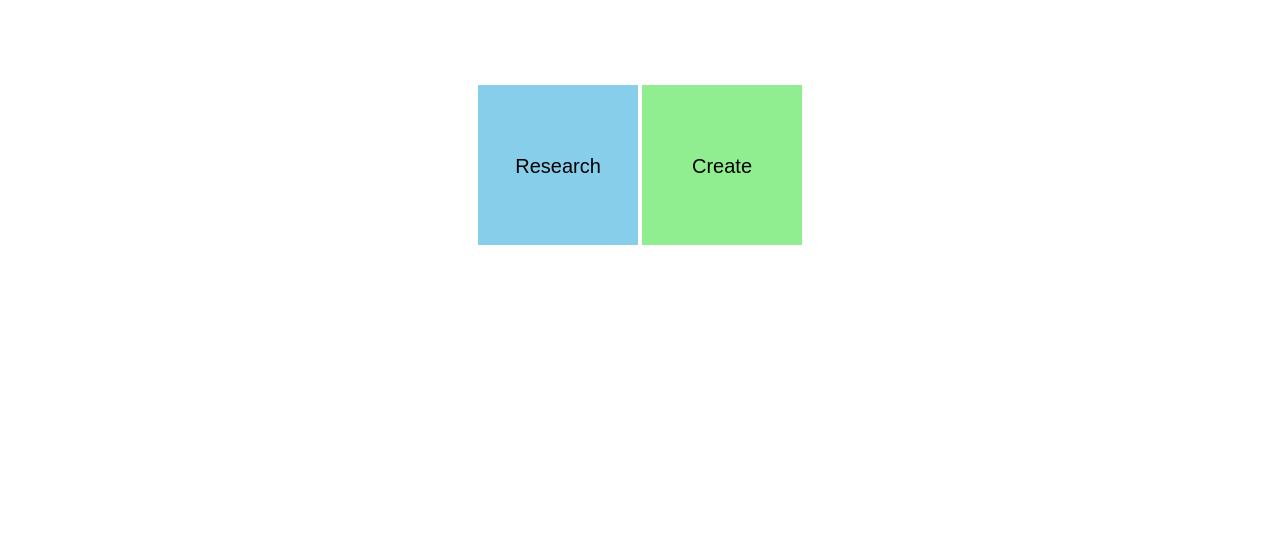
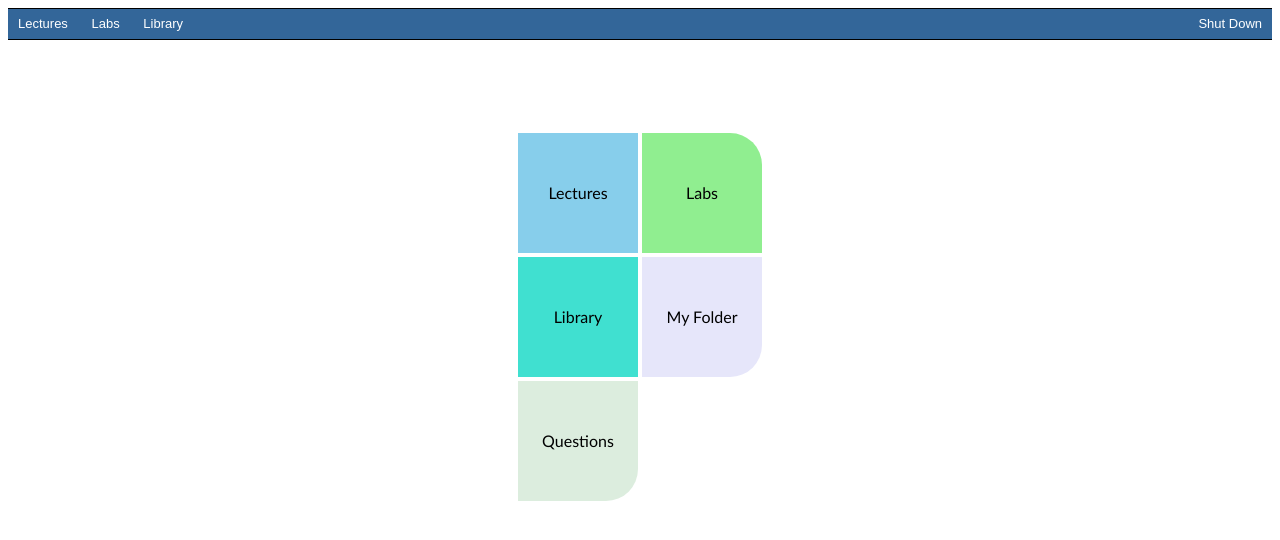
Before and after one commit to TLRF/the-playpi, a plain HTML site: page index.html in a window 1280 px wide. Drawn offline with Linux system fonts and the light colour scheme.

Commit message:
31/10/2014
PlayPi NGO product update. Removed play, P design, QB and MyFold to be
done.

```diff
--- a/css/index.css
+++ b/css/index.css
@@ -1,52 +1,63 @@
 .one {
-background:skyblue;
+background: skyblue;
 text-align: center;
-width: 160px;
-height:160px;
+width: 120px;
+height:120px;
 vertical-align: middle;
 
 }
 .two {
-background:lightgreen;
+background: lightgreen;
 text-align: center;
-width: 160px;
-height:160px;
+width: 120px;
+height:120px;
 vertical-align: middle;
-
+border-top-right-radius: 2em;
 
 }
 
 .three {
-background:turquoise;
+background: turquoise;
 text-align: center;
-width: 160px;
-height:160px;
+width: 120px;
+height:120px;
 vertical-align: middle;
+
 
 
 }
 
 
 .four {
-background:lavender;
+background: lavender;
 text-align: center;
-width: 160px;
-height:160px;
+width: 120px;
+height:120px;
 vertical-align: middle;
+border-bottom-right-radius: 2em;
+}
+.five {
+background: #DCEDDE;
+text-align: center;
+width: 120px;
+height:120px;
+vertical-align: middle;
+border-bottom-right-radius: 2em;
+
 }
 .empty {
 text-align: center;
-width: 160px;
-height:160px;
+width: 120px;
+height:120px;
 vertical-align: middle;
 }
 
 .para {
 vertical-align: middle;
-font-family: Arial;
-font-size: 20px;
+font-family: Calibri;
+font-size: 16px;
 font-weight: normal;
-padding-top:70px;
+padding-top:50px;
 margin-bottom: 0.5em;
 margin-top: 0em;
 }
--- a/index.css
+++ /dev/null
@@ -1,40 +0,0 @@
-.one {
-background:skyblue;
-text-align: center;
-width: 160px;
-height:160px;
-vertical-align: middle;
-
-}
-.two {
-background:lightgreen;
-text-align: center;
-width: 160px;
-height:160px;
-vertical-align: middle;
-
-
-}
-
-.three {
-background:turquoise;
-text-align: center;
-width: 160px;
-height:160px;
-vertical-align: middle;
-
-
-}
-.para {
-vertical-align: middle;
-font-family: Arial;
-font-size: 20px;
-font-weight: normal;
-padding-top:70px;
-}
-
-
-a {
-color: black;
-text-decoration: none;
-}
--- a/index.html
+++ b/index.html
@@ -1,28 +1,71 @@
 <!DOCTYPE html>
 <html>
 <head>
-	<title>Control Station</title>
+	<title>Research Centre</title>
 	<meta charset="utf-8">
-	<link href="index.css" rel="stylesheet" type="text/css">
+
+	 <!-- Bootstrap core CSS -->
+
+	<link href="css/index.css" rel="stylesheet" type="text/css">
+<link href="css/navbar2.css" rel="stylesheet">
+
 </head>
-<body><br><br><br>
+<body>
+<div id="navbar2">
+<ul>
+<li><a href="http://127.0.0.1:7007">Lectures</a></li>
+<li><a href="/home/pi/backup/labs.html">Labs</a></li>
+<li><a href="/home/pi/backup/library.html ">Library</a></li>
+<li style="float: right;"><a href="file:///homepage.html?cmd=sudo shutdown -h now">Shut Down</a></li>
+</ul>
+</div>
+
+<br><br><br><br><br>
 <table align="center" class="mango">
 <tr>
 <th>
-<a href="research.html">
+<a href="http://127.0.0.1:7007">
 <div class="one" onMouseOver='this.style.background="hotpink"' onMouseOut='this.style.background="skyblue"'>
-<p class="para">Research</p>
+<p class="para">Lectures</p>
 </div>
 </a>
 </th>
 <th>
-<a href="create.html">
-<div class="two" onMouseOver='this.style.background="orange"' onMouseOut='this.style.background="lightgreen"'>
-<p class="para">Create</p>
+<a href="backup/labs.html">
+<div class="two" onMouseOver='this.style.background="hotpink"' onMouseOut='this.style.background="lightgreen"'>
+<p class="para">Labs</p>
+</div>
+</a>
+</th>
+
+</tr>
+<tr>
+<th>
+<a href="">
+<div class="three" onMouseOver='this.style.background="hotpink"' onMouseOut='this.style.background="turquoise"'>
+<p class="para">Library</p>
+</div>
+</a>
+</th>
+<th>
+<a href="backup/play.html">
+<div class="four" onMouseOver='this.style.background="hotpink"' onMouseOut='this.style.background="lavender"'>
+<p class="para">My Folder</p>
+</div>
+</a>
+</th>
+
+</tr>
+<tr>
+<th>
+<a href="backup/play.html">
+<div class="five" onMouseOver='this.style.background="hotpink"' onMouseOut='this.style.background="#DCEDDE"'>
+<p class="para">Questions</p>
 </div>
 </a>
 </th>
 </tr>
 </table>
+
 </body>
 </html>
```
Also changed, not shown: homepage.html (deleted, +0 -36 lines).
